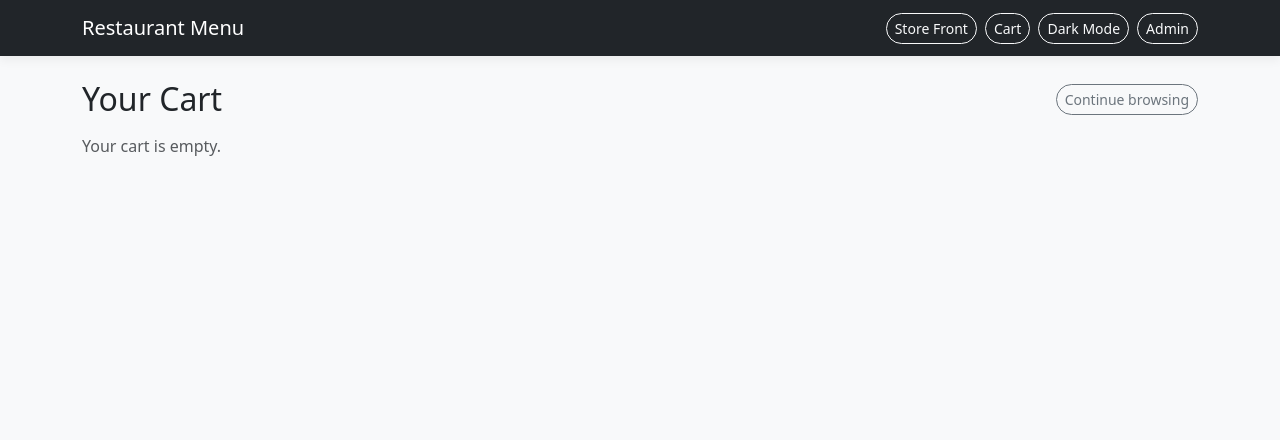
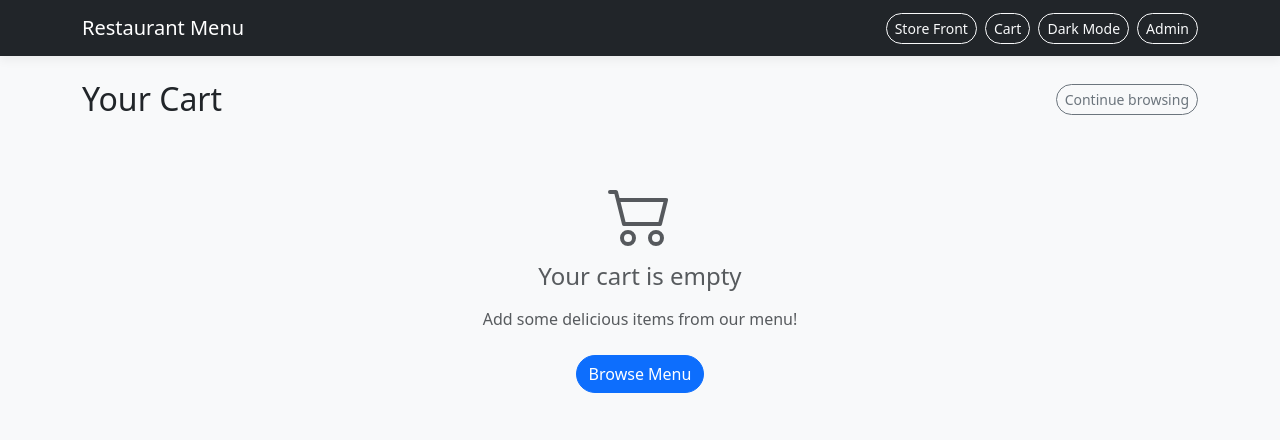
Before and after one commit to ricardobaharally001-web/Cook-Shop, a Flask app: page /cart in a window 1280 px wide. Shown: the top 440 px of the page. Run offline with Flask 3, Linux system fonts and the light colour scheme.

Commit message:
Update cart.html

```diff
--- a/templates/cart.html
+++ b/templates/cart.html
@@ -5,6 +5,7 @@
     <a class="btn btn-outline-secondary btn-sm" href="/">Continue browsing</a>
   </div>
 
+  <div id="cartContent">
     {% if items %}
       <div class="table-responsive mb-3">
         <table class="table align-middle">
@@ -49,8 +50,32 @@
         </div>
       </div>
     {% else %}
-    <p class="text-muted">Your cart is empty.</p>
+      <div class="text-center py-5">
+        <div class="mb-3">
+          <svg width="64" height="64" fill="currentColor" class="text-muted" viewBox="0 0 16 16">
+            <path d="M0 2.5A.5.5 0 0 1 .5 2H2a.5.5 0 0 1 .485.379L2.89 4H14.5a.5.5 0 0 1 .485.621l-1.5 6A.5.5 0 0 1 13 11H4a.5.5 0 0 1-.485-.379L1.61 3H.5a.5.5 0 0 1-.5-.5zM3.14 5l1.25 5h8.22l1.25-5H3.14zM5 13a1 1 0 1 0 0 2 1 1 0 0 0 0-2zm-2 1a2 2 0 1 1 4 0 2 2 0 0 1-4 0zm9-1a1 1 0 1 0 0 2 1 1 0 0 0 0-2zm-2 1a2 2 0 1 1 4 0 2 2 0 0 1-4 0z"/>
+          </svg>
+        </div>
+        <h4 class="text-muted mb-3">Your cart is empty</h4>
+        <p class="text-muted mb-4">Add some delicious items from our menu!</p>
+        <a href="/" class="btn btn-primary">Browse Menu</a>
+      </div>
     {% endif %}
+  </div>
+
+  <!-- Success Message (Initially Hidden) -->
+  <div id="orderSuccess" class="d-none">
+    <div class="text-center py-5">
+      <div class="mb-3">
+        <svg width="64" height="64" fill="currentColor" class="text-success" viewBox="0 0 16 16">
+          <path d="M16 8A8 8 0 1 1 0 8a8 8 0 0 1 16 0zm-3.97-3.03a.75.75 0 0 0-1.08.022L7.477 9.417 5.384 7.323a.75.75 0 0 0-1.06 1.06L6.97 11.03a.75.75 0 0 0 1.079-.02l3.992-4.99a.75.75 0 0 0-.01-1.05z"/>
+        </svg>
+      </div>
+      <h4 class="text-success mb-3">Order Sent Successfully!</h4>
+      <p class="text-muted mb-4">Your order has been sent via WhatsApp. We'll process it shortly!</p>
+      <a href="/" class="btn btn-primary">Continue Shopping</a>
+    </div>
+  </div>
 
   <!-- Customer Name Modal -->
   <div class="modal fade" id="customerNameModal" tabindex="-1" aria-labelledby="customerNameModalLabel" aria-hidden="true">
@@ -60,7 +85,7 @@
           <h5 class="modal-title" id="customerNameModalLabel">Enter Your Name</h5>
           <button type="button" class="btn-close" data-bs-dismiss="modal" aria-label="Close"></button>
         </div>
-        <form method="post" action="/cart/checkout" onsubmit="closeModalAndShowSuccess()">
+        <form method="post" action="/cart/checkout" id="checkoutForm">
           <div class="modal-body">
             <div class="mb-3">
               <label for="customerName" class="form-label">Full Name <span class="text-danger">*</span></label>
@@ -70,7 +95,10 @@
           </div>
           <div class="modal-footer">
             <button type="button" class="btn btn-secondary" data-bs-dismiss="modal">Cancel</button>
-            <button type="submit" class="btn btn-success">Send Order via WhatsApp</button>
+            <button type="submit" class="btn btn-success" id="sendOrderBtn">
+              <span class="spinner-border spinner-border-sm d-none me-2" role="status" aria-hidden="true"></span>
+              Send Order via WhatsApp
+            </button>
           </div>
         </form>
       </div>
@@ -80,32 +108,89 @@
 
 {% block scripts %}
 <script>
-function closeModalAndShowSuccess() {
-  // Close the modal
+// Auto-refresh when page becomes visible again
+document.addEventListener('visibilitychange', function() {
+    if (!document.hidden) {
+        // Check if we should refresh (after WhatsApp redirect)
+        const shouldRefresh = sessionStorage.getItem('cartCheckoutInProgress');
+        if (shouldRefresh === 'true') {
+            sessionStorage.removeItem('cartCheckoutInProgress');
+            // Refresh the page to get updated cart status
+            window.location.reload();
+        }
+    }
+});
+
+// Handle form submission
+document.getElementById('checkoutForm').addEventListener('submit', function(e) {
+    // Show loading state
+    const btn = document.getElementById('sendOrderBtn');
+    btn.querySelector('.spinner-border').classList.remove('d-none');
+    btn.disabled = true;
+
+    // Mark checkout in progress
+    sessionStorage.setItem('cartCheckoutInProgress', 'true');
+
+    // Close modal
     const modal = bootstrap.Modal.getInstance(document.getElementById('customerNameModal'));
     if (modal) {
         modal.hide();
     }
 
+    // Show success message temporarily
+    setTimeout(function() {
+        document.getElementById('cartContent').classList.add('d-none');
+        document.getElementById('orderSuccess').classList.remove('d-none');
+    }, 500);
+});
+
+// Check URL parameters for checkout success
+window.addEventListener('load', function() {
+    const urlParams = new URLSearchParams(window.location.search);
+    if (urlParams.get('checkout') === 'success') {
         // Show success message
-  setTimeout(function() {
-    // Create and show a temporary success alert
-    const alertDiv = document.createElement('div');
-    alertDiv.className = 'alert alert-success alert-dismissible fade show position-fixed';
-    alertDiv.style.cssText = 'top: 20px; right: 20px; z-index: 9999; min-width: 300px;';
-    alertDiv.innerHTML = `
-      <strong>📱 Order Sent!</strong> Redirecting you to WhatsApp...
-      <button type="button" class="btn-close" data-bs-dismiss="alert"></button>
-    `;
-    document.body.appendChild(alertDiv);
+        document.getElementById('cartContent').classList.add('d-none');
+        document.getElementById('orderSuccess').classList.remove('d-none');
+        // Clean URL
+        window.history.replaceState({}, document.title, '/cart');
+    }
+});
 
-    // Auto-dismiss after 3 seconds
-    setTimeout(function() {
-      if (alertDiv.parentNode) {
-        alertDiv.remove();
+// Periodically check cart status when page is visible
+let checkInterval;
+function startCartCheck() {
+    checkInterval = setInterval(async function() {
+        if (!document.hidden && sessionStorage.getItem('cartCheckoutInProgress') === 'true') {
+            try {
+                const response = await fetch('/cart/status', {
+                    headers: {
+                        'X-Requested-With': 'XMLHttpRequest'
                     }
-    }, 3000);
-  }, 500);
+                });
+                const data = await response.json();
+                if (data.isEmpty) {
+                    sessionStorage.removeItem('cartCheckoutInProgress');
+                    window.location.reload();
                 }
+            } catch (e) {
+                console.error('Error checking cart status:', e);
+            }
+        }
+    }, 2000); // Check every 2 seconds
+}
+
+// Start checking when page loads
+if (sessionStorage.getItem('cartCheckoutInProgress') === 'true') {
+    startCartCheck();
+}
+
+// Clean up interval when page is hidden
+document.addEventListener('visibilitychange', function() {
+    if (document.hidden && checkInterval) {
+        clearInterval(checkInterval);
+    } else if (!document.hidden && sessionStorage.getItem('cartCheckoutInProgress') === 'true') {
+        startCartCheck();
+    }
+});
 </script>
 {% endblock %}
```
Lines whose indentation alone changed are shown as unchanged.
